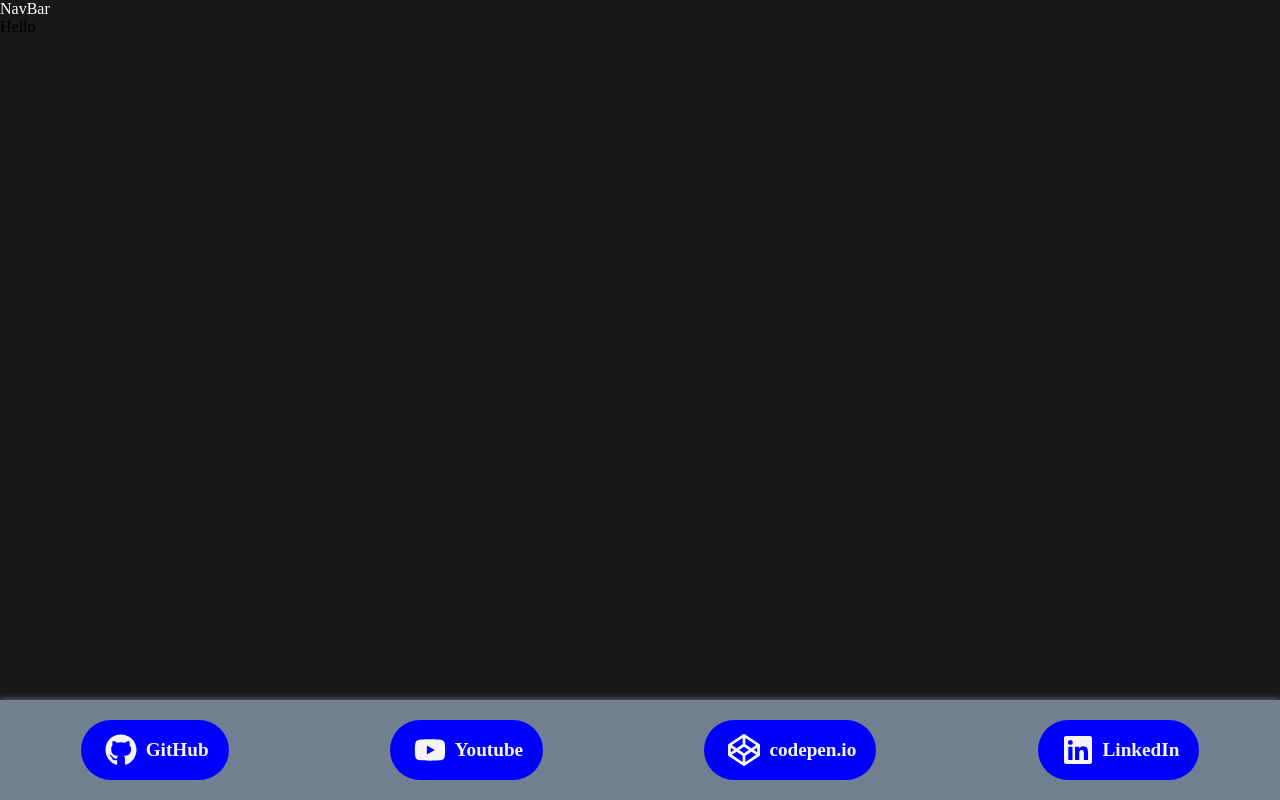
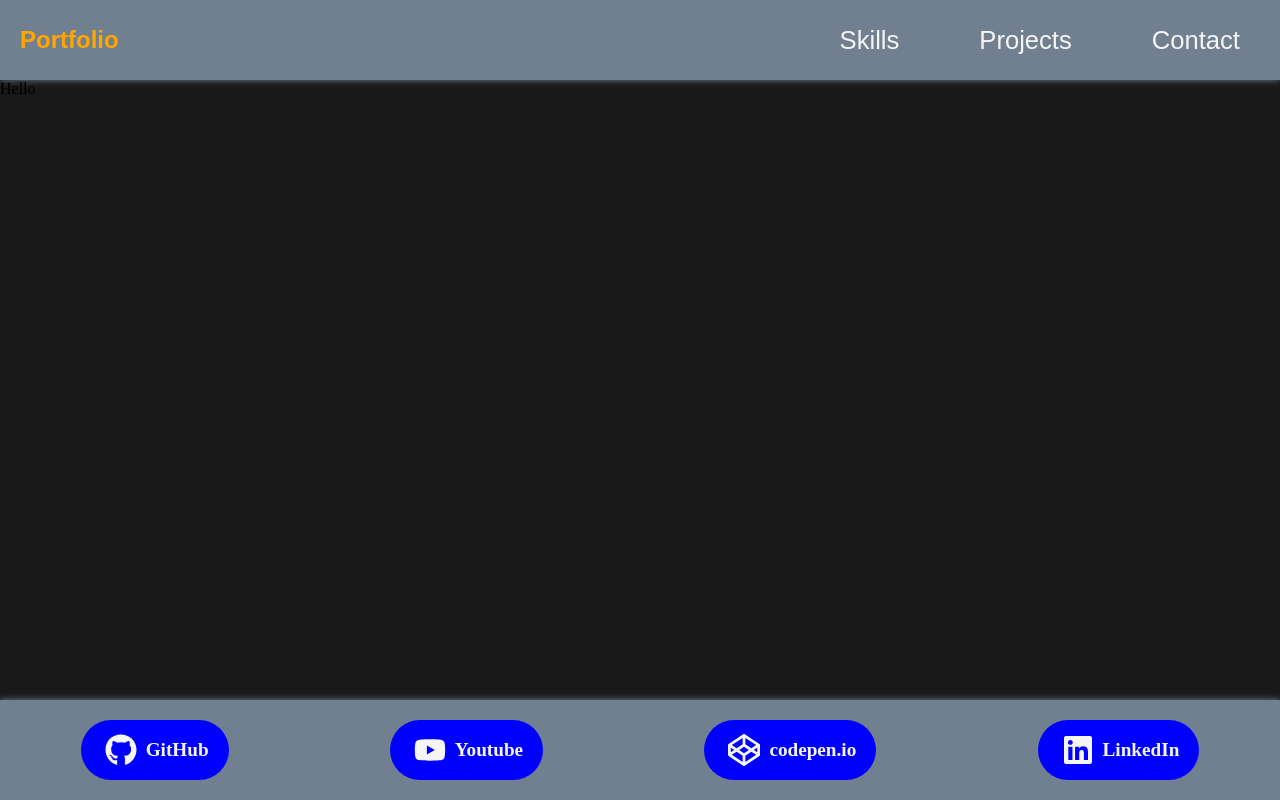
Before and after one commit to TLRKiliann/hiring-portfolio, a Next.js app in the folder my-app/: page / in a window 1280 px wide. Built offline with nearby package versions, Linux system fonts and the light colour scheme.

Commit message:
some changes

```diff
--- a/my-app/components/navbar.tsx
+++ b/my-app/components/navbar.tsx
@@ -1,9 +1,18 @@
 import React from 'react'
+import Link from 'next/link'
+import style from '@/styles/navbar.module.scss'
 
 export default function Navbar() {
   return (
     <>
-      <nav style={{color: "white"}}>NavBar</nav>
+      <nav class={style.navbar}>
+        <h2 class={style.image}>Portfolio</h2>
+        <ul class={style.ul}>
+          <li class={style.li}><Link href="/navbar" class={style.link}>Skills</Link></li>
+          <li class={style.li}><Link href="/navbar" class={style.link}>Projects</Link></li>
+          <li class={style.li}><Link href="/navbar" class={style.link}>Contact</Link></li>
+        </ul>
+      </nav>
     </>
   )
 }
```
